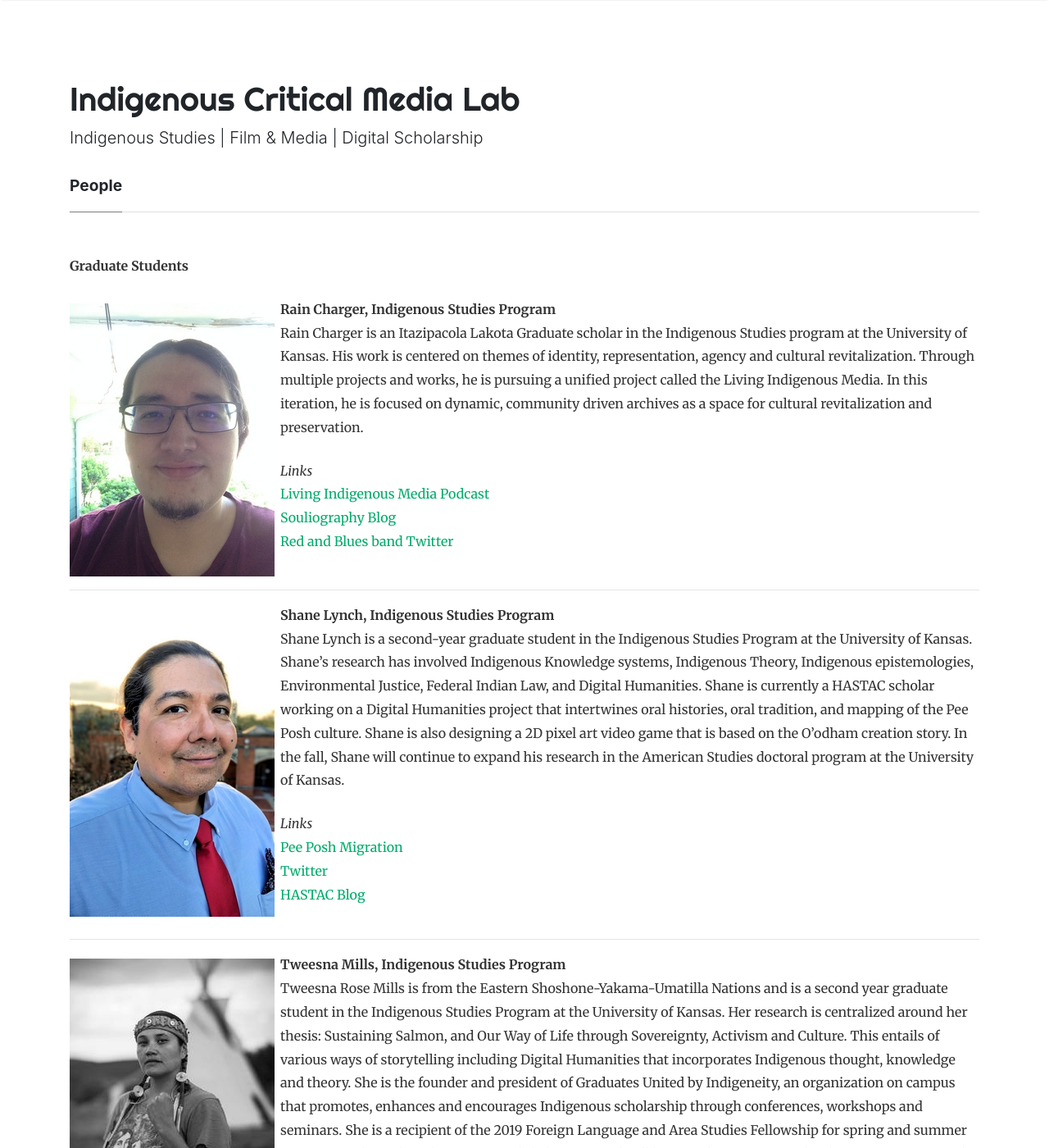
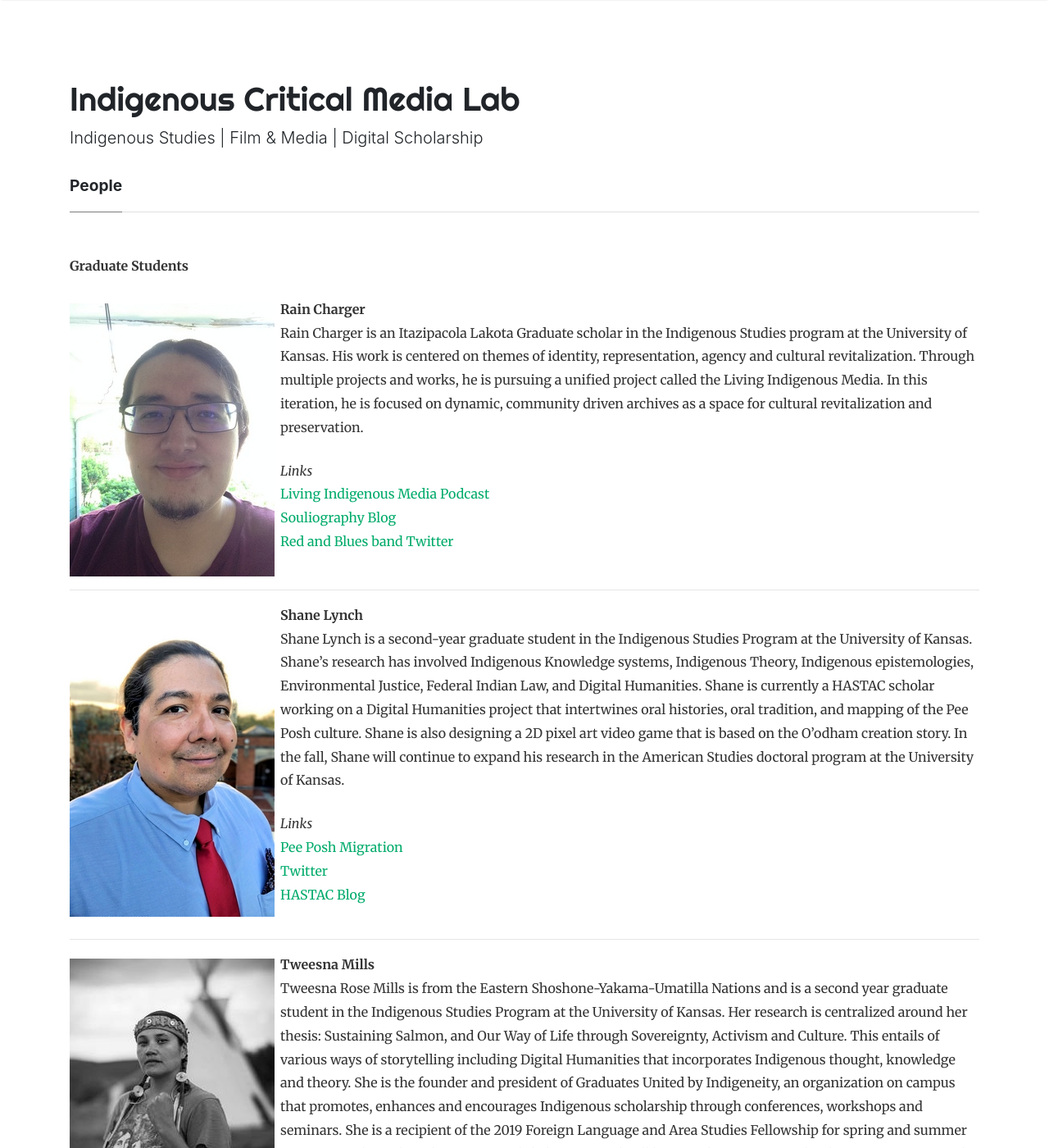
Before and after one commit to idrhku/icmlab, a Jekyll site: the page built from _pages/people.md, in a window 1280 px wide and 1400 px high. Shown: the whole window at 82% size. Built offline with Jekyll 4.4.1, drawn with Linux system fonts in a browser that asks for light colours; nearby versions of some CDN libraries; comment, search, counter and statistics services are not loaded; some of the changed text lies outside the part shown.

Commit message:
Update people.md

```diff
--- a/_pages/people.md
+++ b/_pages/people.md
@@ -7,7 +7,7 @@ published: true
 
 **Graduate Students**
 
-![Rain Charger]({{site.baseurl}}/_pages/hs-rain-250.jpg){:style="float: left ;margin-right: 7px;margin-top: 7px;"} **Rain Charger, Indigenous Studies Program**
+![Rain Charger]({{site.baseurl}}/_pages/hs-rain-250.jpg){:style="float: left ;margin-right: 7px;margin-top: 7px;"} **Rain Charger**
 Rain Charger is an Itazipacola Lakota Graduate scholar in the Indigenous Studies program at the University of Kansas. His work is centered on themes of identity, representation, agency and cultural revitalization. Through multiple projects and works, he is pursuing a unified project called the Living Indigenous Media. In this iteration, he is focused on dynamic, community driven archives as a space for cultural revitalization and preservation.
 
 *Links*
@@ -20,7 +20,7 @@ Rain Charger is an Itazipacola Lakota Graduate scholar in the Indigenous Studies
 
 ---
 
-![Shane Lynch]({{site.baseurl}}/_pages/hs-shane-250.jpg){:style="float: left ;margin-right: 7px;margin-top: 7px;"} **Shane Lynch, Indigenous Studies Program**
+![Shane Lynch]({{site.baseurl}}/_pages/hs-shane-250.jpg){:style="float: left ;margin-right: 7px;margin-top: 7px;"} **Shane Lynch**
 Shane Lynch is a second-year graduate student in the Indigenous Studies Program at the University of Kansas. Shane’s research has involved Indigenous Knowledge systems, Indigenous Theory, Indigenous epistemologies, Environmental Justice, Federal Indian Law, and Digital Humanities. Shane is currently a HASTAC scholar working on a Digital Humanities project that intertwines oral histories, oral tradition, and mapping of the Pee Posh culture. Shane is also designing a 2D pixel art video game that is based on the O’odham creation story. In the fall, Shane will continue to expand his research in the American Studies doctoral program at the University of Kansas.
 
 *Links*
@@ -32,7 +32,7 @@ Shane Lynch is a second-year graduate student in the Indigenous Studies Program
 
 ---
 
-![Tweesna Mills]({{site.baseurl}}/_pages/hs-tweesna-250.jpg){:style="float: left ;margin-right: 7px;margin-top: 7px;"} **Tweesna Mills, Indigenous Studies Program**
+![Tweesna Mills]({{site.baseurl}}/_pages/hs-tweesna-250.jpg){:style="float: left ;margin-right: 7px;margin-top: 7px;"} **Tweesna Mills**
 Tweesna Rose Mills is from the Eastern Shoshone-Yakama-Umatilla Nations and is a second year graduate student in the Indigenous Studies Program at the University of Kansas. Her research is centralized around her thesis: Sustaining Salmon, and Our Way of Life through Sovereignty, Activism and Culture. This entails of various ways of storytelling including Digital Humanities that incorporates Indigenous thought, knowledge and theory. She is the founder and president of Graduates United by Indigeneity, an organization on campus that promotes, enhances and encourages Indigenous scholarship through conferences, workshops and seminars. She is a recipient of the 2019 Foreign Language and Area Studies Fellowship for spring and summer semesters, where she is learning Kaqchikel Mayan and will be attending summer school in Antigua Guatemala to immerse herself in the language and culture. Her main objective is to create a documentary series that would allow an Indigenous narrative to the histories of Indigenous people called “R History: Real History from the Indigenous Perspective.”
 She plans to graduate in the summer of 2019 in Indigenous Studies and continue in the fall in the Film and Media Studies Program at the University of Kansas.
 
@@ -44,7 +44,7 @@ She plans to graduate in the summer of 2019 in Indigenous Studies and continue i
 
 ---
 
-**Victoria Kaye, Indigenous Studies Program**
+**Victoria Kaye**
 
 ---
 
```
